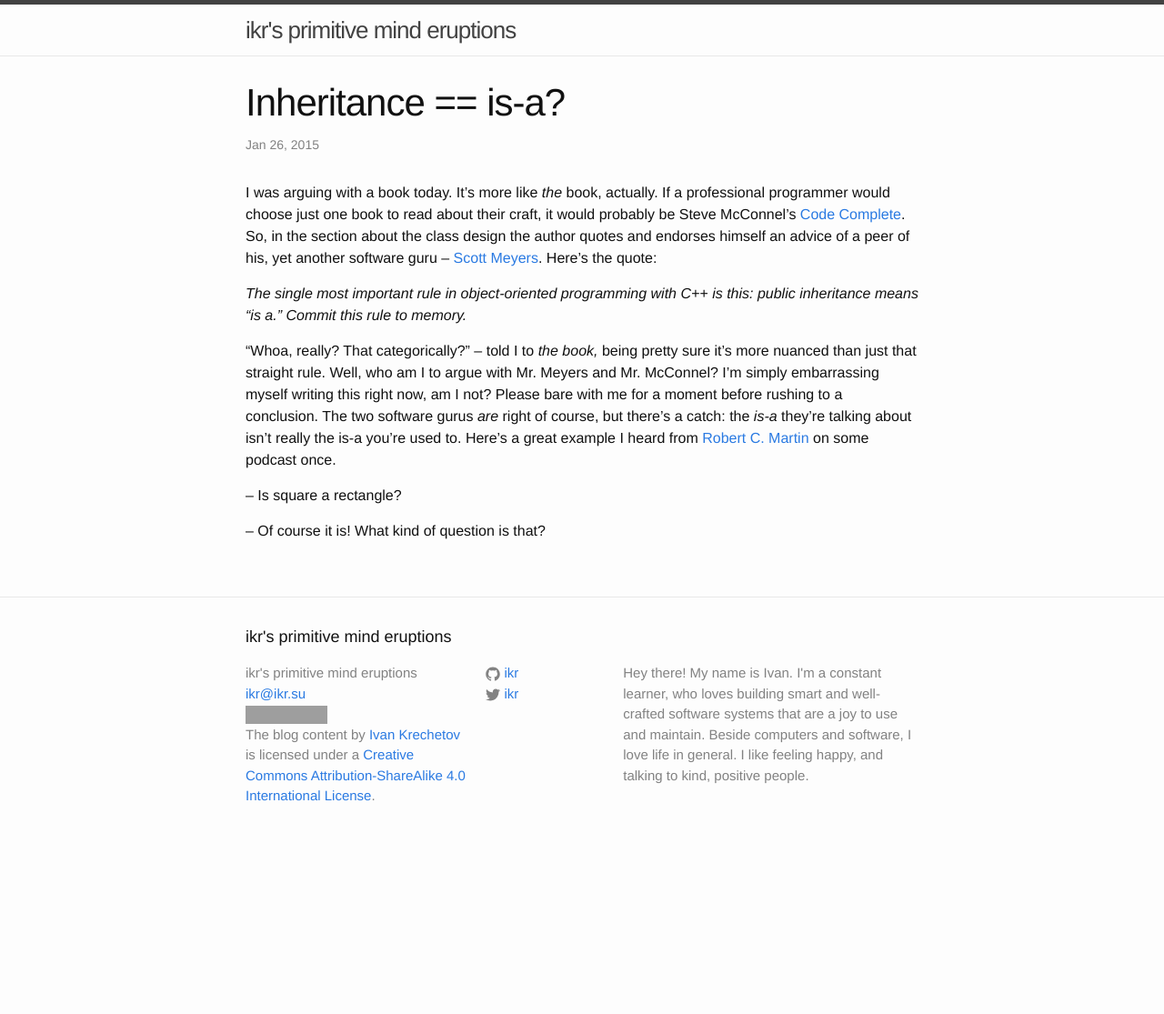
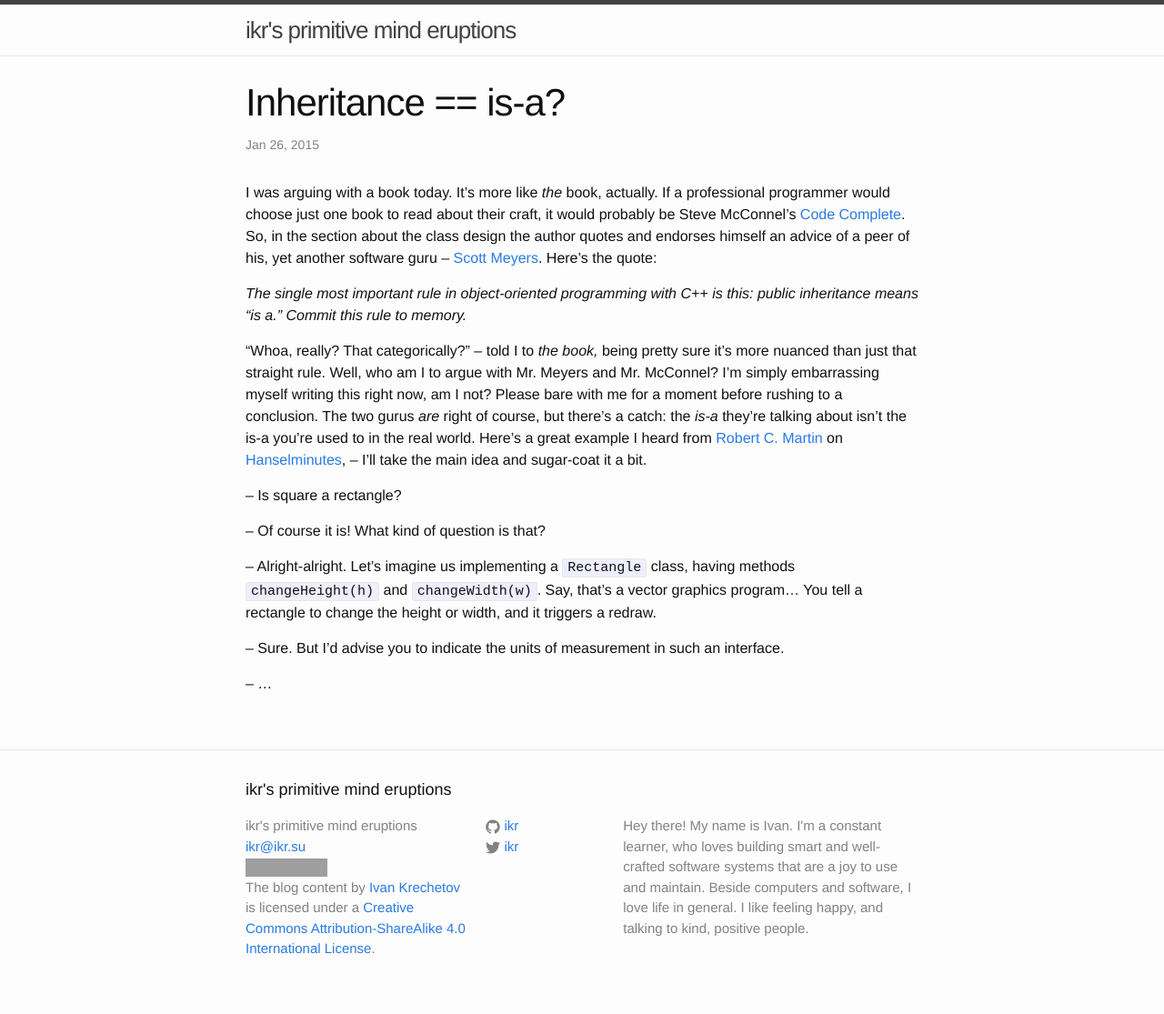
Before and after one commit to ikr/ikr.su-blog, a Jekyll site: the page built from _posts/2015-01-26-is-an-inheritance.markdown, in a window 1280 px wide. Shown: the whole page at 91% size. Built offline with Jekyll 4.4.1, drawn with Linux system fonts in a browser that asks for light colours; comment, search, counter and statistics services are not loaded; before the commit the page ends 947 px from its top, so only the background shows below that; grey boxes are pictures that could not be loaded.

Commit message:
To the story

```diff
--- a/_posts/2015-01-26-is-an-inheritance.markdown
+++ b/_posts/2015-01-26-is-an-inheritance.markdown
@@ -20,10 +20,20 @@ means "is a." Commit this rule to memory._
 "Whoa, really? That categorically?" -- told I to _the book,_ being pretty sure it's more nuanced
 than just that straight rule. Well, who am I to argue with Mr. Meyers and Mr. McConnel? I'm simply
 embarrassing myself writing this right now, am I not? Please bare with me for a moment before
-rushing to a conclusion. The two software gurus _are_ right of course, but there's a catch: the
-_is-a_ they're talking about isn't really the is-a you're used to. Here's a great example I heard
-from [Robert C. Martin](http://blog.cleancoder.com/) on some podcast once.
+rushing to a conclusion. The two gurus _are_ right of course, but there's a catch: the _is-a_
+they're talking about isn't the is-a you're used to in the real world. Here's a great example I
+heard from [Robert C. Martin](http://blog.cleancoder.com/) on
+[Hanselminutes](http://www.hanselman.com/blog/HanselminutesPodcast145SOLIDPrinciplesWithUncleBobRobertCMartin.aspx),
+-- I'll take the main idea and sugar-coat it a bit.
 
 -- Is square a rectangle?
 
 -- Of course it is! What kind of question is that?
+
+-- Alright-alright. Let's imagine us implementing a `Rectangle` class, having methods
+   `changeHeight(h)` and `changeWidth(w)`. Say, that's a vector graphics program... You tell a
+   rectangle to change the height or width, and it triggers a redraw.
+
+-- Sure. But I'd advise you to indicate the units of measurement in such an interface.
+
+-- ...
```
